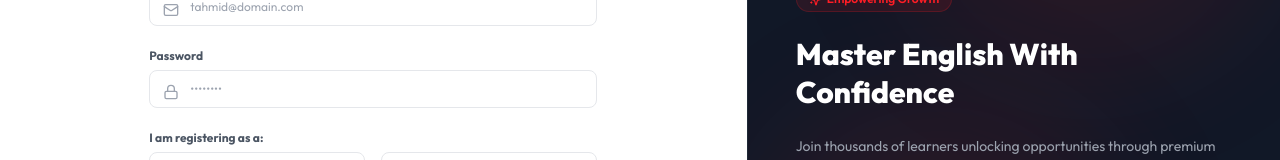
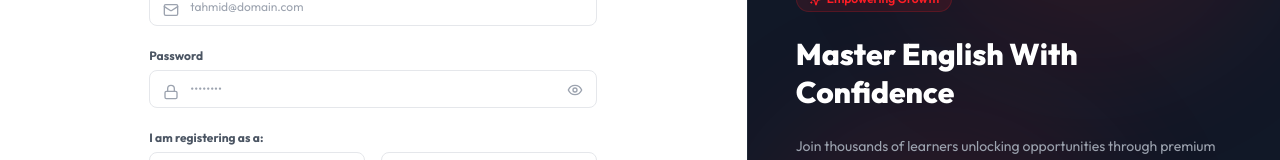
Before and after one commit to salahuddingfx/StepUp-Client, a React (Vite) app: page /register in a window 1280 px wide. Shown: the part 317-477 px from the top of the page. Built offline with nearby package versions, Linux system fonts and the light colour scheme.

Commit message:
feat: implement registration page with form validation and role-based input fields

```diff
--- a/src/pages/Register.jsx
+++ b/src/pages/Register.jsx
@@ -5,11 +5,12 @@ import { registerSchema } from '../validators/auth.validator';
 import { register as registerAPI } from '../services/auth.service';
 import { useNavigate, Link } from 'react-router-dom';
 import toast from 'react-hot-toast';
-import { UserPlus, Mail, Lock, User, GraduationCap, Loader2 } from 'lucide-react';
+import { UserPlus, Mail, Lock, User, GraduationCap, Loader2, Eye, EyeOff } from 'lucide-react';
 
 const Register = () => {
   const navigate = useNavigate();
   const [loading, setLoading] = useState(false);
+  const [showPassword, setShowPassword] = useState(false);
 
   const { register, handleSubmit, watch, formState: { errors } } = useForm({
     resolver: zodResolver(registerSchema),
@@ -86,11 +87,18 @@ const Register = () => {
           <div className="relative">
             <Lock className="absolute left-3.5 top-3.5 h-4 w-4 text-gray-400" />
             <input
-              type="password"
+              type={showPassword ? 'text' : 'password'}
               {...register('password')}
               placeholder="••••••••"
-              className="w-full pl-10 pr-4 py-2.5 bg-transparent border border-gray-200 dark:border-gray-800 rounded-lg text-xs focus:border-brand-red focus:outline-none transition-colors"
+              className="w-full pl-10 pr-10 py-2.5 bg-transparent border border-gray-200 dark:border-gray-800 rounded-lg text-xs focus:border-brand-red focus:outline-none transition-colors"
             />
+            <button
+              type="button"
+              onClick={() => setShowPassword(!showPassword)}
+              className="absolute right-3.5 top-3 text-gray-400 hover:text-brand-red transition-colors"
+            >
+              {showPassword ? <EyeOff className="h-4 w-4" /> : <Eye className="h-4 w-4" />}
+            </button>
           </div>
           {errors.password && <p className="text-[10px] text-brand-red font-medium">{errors.password.message}</p>}
         </div>
```
